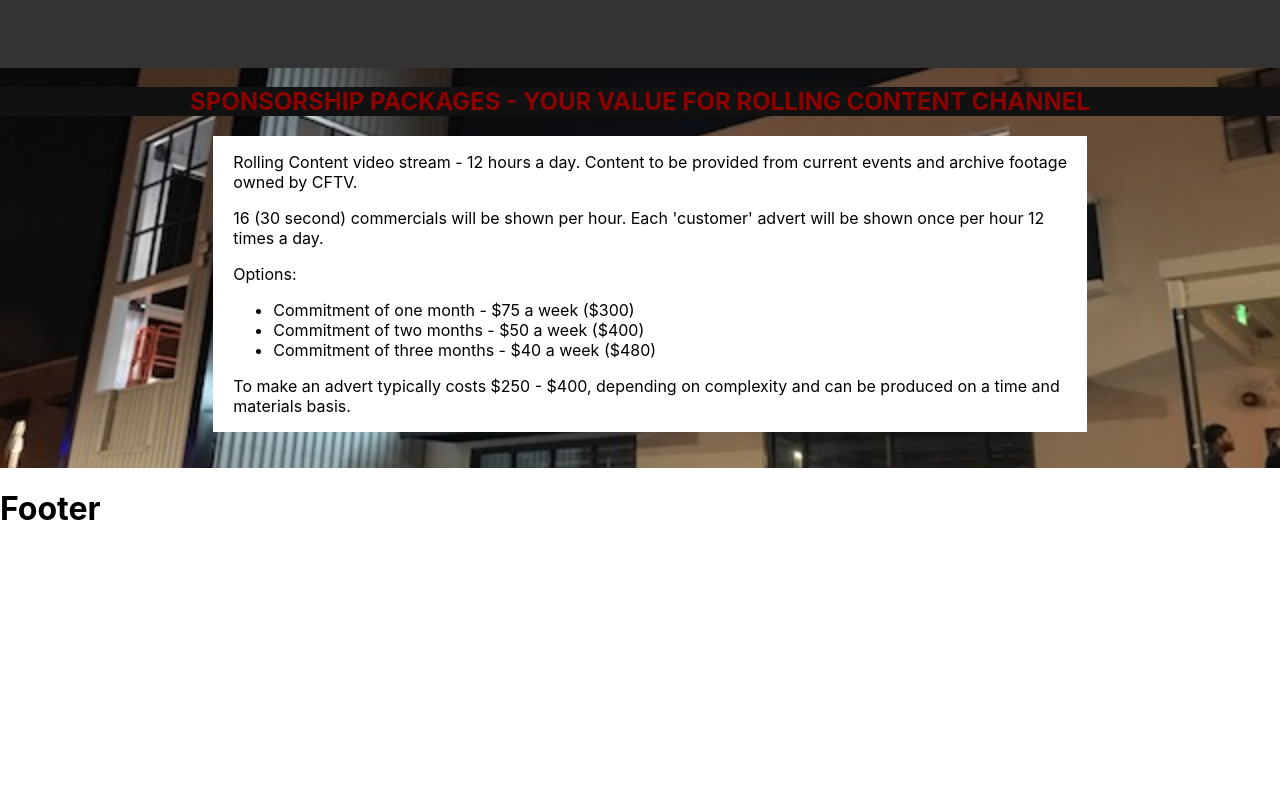
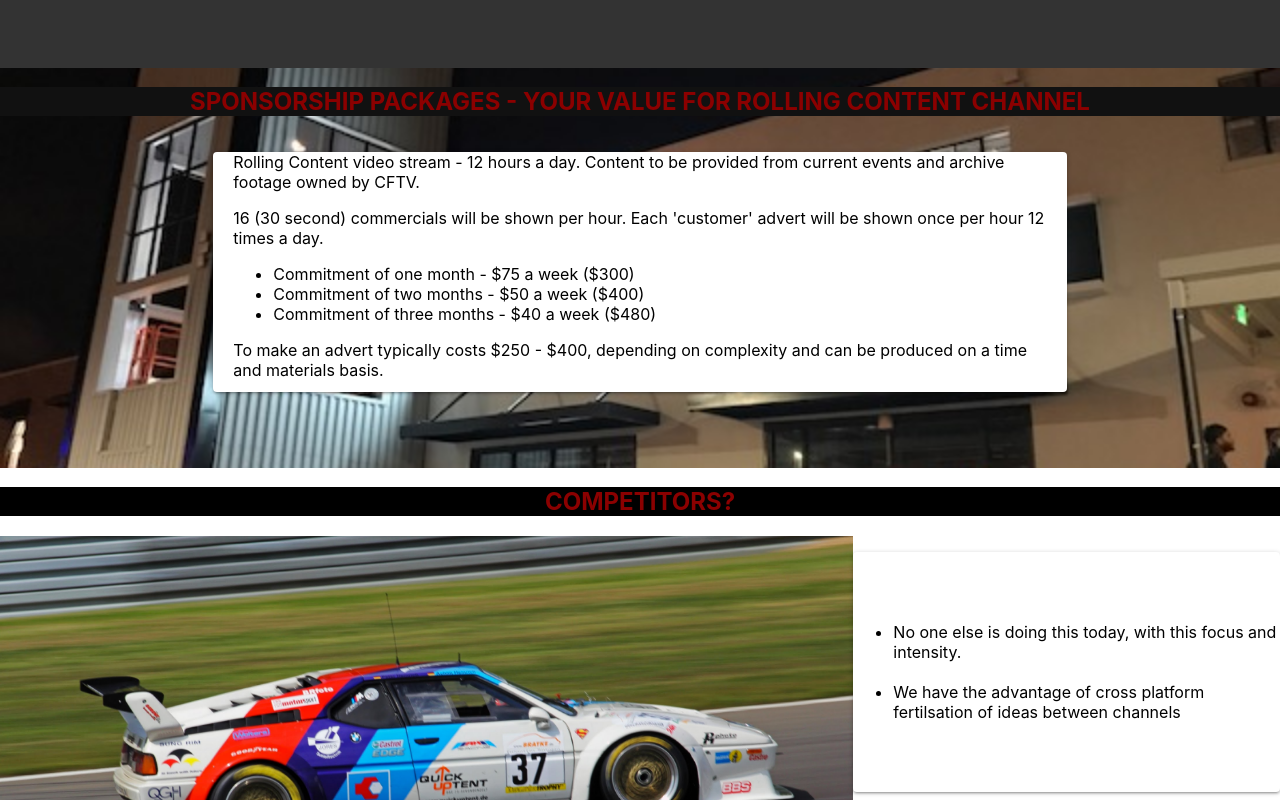
Before and after one commit to jmanock/cftv, a React (Create React App) app: page / in a window 1280 px wide. Shown: the part 3720-4520 px from the top of the page. Before the commit the page ends 4269 px from the top, so only its background shows below. Built offline with nearby package versions, Linux system fonts and the light colour scheme.

Commit message:
working on competitors section

```diff
--- a/src/Components/Layouts/Main.jsx
+++ b/src/Components/Layouts/Main.jsx
@@ -8,6 +8,7 @@ import Motovation from './Sections/Motovation';
 import Structure from './Sections/Structure';
 import Channel from './Sections/Channel';
 import Sponsorship from './Sections/Sponsorship';
+import Competitors from './Sections/Competitors';
 import './main.css';
 
 const Main = () =>{
@@ -22,6 +23,7 @@ const Main = () =>{
       <Structure />
       <Channel />
       <Sponsorship />
+      <Competitors />
     </Fragment>
   );
 };
--- /dev/null
+++ b/src/Components/Layouts/Sections/Competitors.jsx
@@ -0,0 +1,26 @@
+import React from 'react';
+import {Grid,Paper} from '@material-ui/core';
+import RaceCar from '../../../images/raceCar.png';
+
+const Competitors = () =>{
+  return(
+    <section className='competitors'>
+      <h1 className='competitorsTitle'>COMPETITORS?</h1>
+      <Grid container>
+        <Grid item xs={8}>
+          <img src={RaceCar} alt='race car' className='raceCar'></img>
+        </Grid>
+        <Grid item xs={4}>
+          <Paper className='competitorsList'>
+            <ul>
+              <li>No one else is doing this today, with this focus and intensity.</li>
+              <li>We have the advantage of cross platform fertilsation of ideas between channels</li>
+            </ul>
+          </Paper>
+        </Grid>
+      </Grid>
+    </section>
+  );
+};
+
+export default Competitors;
--- a/src/Components/Layouts/Sections/Sponsorship.jsx
+++ b/src/Components/Layouts/Sections/Sponsorship.jsx
@@ -7,16 +7,17 @@ const Sponsorship = () =>{
       <h1 className='sponsorshipTitle'>SPONSORSHIP PACKAGES - YOUR VALUE FOR ROLLING CONTENT CHANNEL</h1>
       <Grid container>
         <Grid xs={2}></Grid>
-        <Grid xs={8} className='sponsorshipContent'>
+        <Grid xs={8}>
+          <Paper className='sponsorshipContent'>
             <p>Rolling Content video stream - 12 hours a day. Content to be provided from current events and archive footage owned by CFTV.</p>
             <p>16 (30 second) commercials will be shown per hour. Each 'customer' advert will be shown once per hour 12 times a day.</p>
-          Options:
             <ul>
               <li>Commitment of one month - $75 a week ($300)</li>
               <li>Commitment of two months - $50 a week ($400)</li>
               <li>Commitment of three months - $40 a week ($480)</li>
             </ul>
             <p>To make an advert typically costs $250 - $400, depending on complexity and can be produced on a time and materials basis.</p>
+          </Paper>
         </Grid>
         <Grid xs={2}></Grid>
       </Grid>
--- a/src/Components/Layouts/main.css
+++ b/src/Components/Layouts/main.css
@@ -153,6 +153,24 @@
   background-color:#111;
 }
 .sponsorshipContent{
-  background-color:white;
   padding-left:20px;
+  padding-right:20px;
+  height:30vh;
 }
+.competitorsList{
+  height:30vh;
+}
+.competitorsTitle{
+  color:darkred;
+  background-color:black;
+  text-align:center;
+}
+.competitorsList > ul{
+  padding-top:50px;
+}
+.competitorsList > ul >li{
+  margin:20px 0;
+}
+.raceCar{
+  width:100%;
+}
```
Also changed, not shown: src/images/raceCar.png (added). Lines whose indentation alone changed are shown as unchanged.
